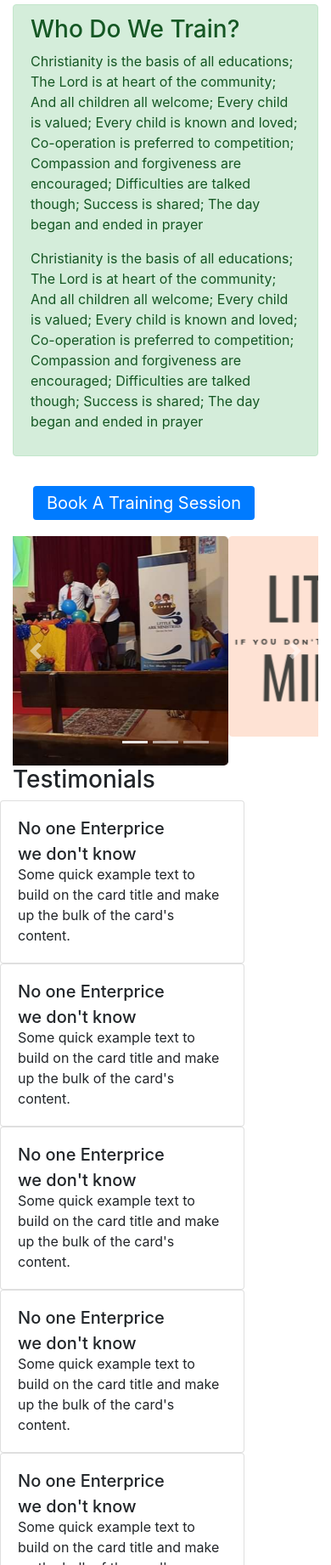
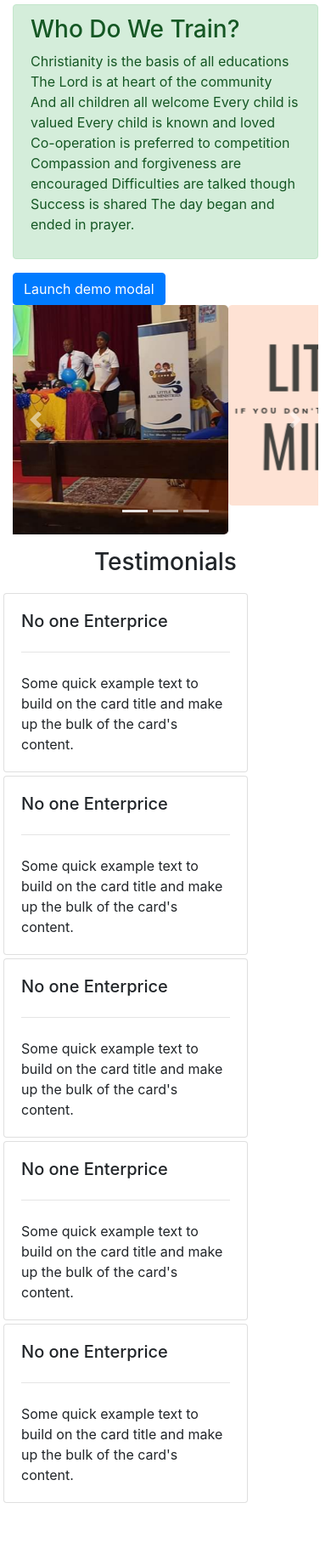
Before and after one commit to LizHackSA/Little-Ark-Ministries-Website, a plain HTML site: page training.html in a window 390 px wide. Shown: the part 158-2000 px from the top of the page at 85% size. After the commit the page ends 1927 px from the top, so only its background shows below. Drawn offline with Linux system fonts and the light colour scheme.

Commit message:
adding the book a session modal

```diff
--- a/training.html
+++ b/training.html
@@ -55,9 +55,6 @@
 		<h1 class="text-center"> Training </h1>
 
 	<div class="container">
-		<div class="col">
-
-		</div>
 		<div class="alert alert-success">
 			<!--  -->
 			<section>
@@ -69,39 +66,47 @@
 
 				<div>
 					<p>
-						Christianity is the basis of all educations;
-						The Lord is at heart of the community;
-						And all children all welcome;
-						Every child is valued;
-						Every child is known and loved;
-						Co-operation is preferred to competition;
-						Compassion and forgiveness are encouraged;
-						Difficulties are talked though;
-						Success is shared;
-						The day began and ended in prayer
+						Christianity is the basis of all educations
+						The Lord is at heart of the community
+						And all children all welcome
+						Every child is valued
+						Every child is known and loved
+						Co-operation is preferred to competition
+						Compassion and forgiveness are encouraged
+						Difficulties are talked though
+						Success is shared
+						The day began and ended in prayer.
 					</p>
 				</div>
 
-				<div>
-					<p>
-						Christianity is the basis of all educations;
-						The Lord is at heart of the community;
-						And all children all welcome;
-						Every child is valued;
-						Every child is known and loved;
-						Co-operation is preferred to competition;
-						Compassion and forgiveness are encouraged;
-						Difficulties are talked though;
-						Success is shared;
-						The day began and ended in prayer
-					</p>
-				</div>
 			</section>
 
 		</div>
 		<!-- Button for booking a session -->
-		<div class="align-items-center p-4">
-			<a class="btn-primary text-center btn-lg mb-5 rounded" id="book-a-session-link" href="/Book_A_Session"> Book A Training Session </a>
+		<!-- Button trigger modal -->
+		<button type="button" class="btn btn-primary" data-toggle="modal" data-target="#exampleModal">
+			Launch demo modal
+	  	</button>
+
+	  <!-- Modal -->
+		<div class="modal fade" id="exampleModal" tabindex="-1" role="dialog" aria-labelledby="exampleModalLabel" aria-hidden="true">
+			<div class="modal-dialog" role="document">
+			<div class="modal-content">
+				<div class="modal-header">
+				<h5 class="modal-title" id="exampleModalLabel">Modal title</h5>
+				<button type="button" class="close" data-dismiss="modal" aria-label="Close">
+					<span aria-hidden="true">&times;</span>
+				</button>
+				</div>
+				<div class="modal-body">
+				...
+				</div>
+				<div class="modal-footer">
+				<button type="button" class="btn btn-secondary" data-dismiss="modal">Close</button>
+				<button type="button" class="btn btn-primary">Save changes</button>
+				</div>
+			</div>
+			</div>
 		</div>
 
 		<!-- Images took from previous sessions -->
@@ -138,58 +143,64 @@
 		<!-- Testimonies sections -->
 		<section>
 			<div>
-				<h3> Testimonials </h3>
+				<h3 class="text-center m-3"> Testimonials </h3>
 				<div class="row">
-					<div class="card" style="width: 18rem;">
+
+					<div class="card ml-1 mt-1" style="width: 18rem;">
 						<div class="card-body">
 							<h5 class="card-title">No one Enterprice</h5>
-							<h5 class="card-subtitle">we don't know</h5>
+							<hr class="my-4">
 							<p class="card-text">
 								Some quick example text to build on the card
 								title and make up the bulk of the card's content.
 							</p>
 						</div>
 					</div>
-					<div class="card" style="width: 18rem;">
+
+					<div class="card ml-1 mt-1" style="width: 18rem;">
 						<div class="card-body">
 							<h5 class="card-title">No one Enterprice</h5>
-							<h5 class="card-subtitle">we don't know</h5>
+							<hr class="my-4">
 							<p class="card-text">
 								Some quick example text to build on the card
 								title and make up the bulk of the card's content.
 							</p>
 						</div>
 					</div>
-					<div class="card" style="width: 18rem;">
+
+					<div class="card ml-1 mt-1" style="width: 18rem;">
 						<div class="card-body">
 							<h5 class="card-title">No one Enterprice</h5>
-							<h5 class="card-subtitle">we don't know</h5>
+							<hr class="my-4">
 							<p class="card-text">
 								Some quick example text to build on the card
 								title and make up the bulk of the card's content.
 							</p>
 						</div>
 					</div>
-					<div class="card" style="width: 18rem;">
+
+					<div class="card ml-1 mt-1" style="width: 18rem;">
 						<div class="card-body">
 							<h5 class="card-title">No one Enterprice</h5>
-							<h5 class="card-subtitle">we don't know</h5>
+							<hr class="my-4">
 							<p class="card-text">
 								Some quick example text to build on the card
 								title and make up the bulk of the card's content.
 							</p>
 						</div>
 					</div>
-					<div class="card" style="width: 18rem;">
+
+					<div class="card ml-1 mt-1" style="width: 18rem;">
 						<div class="card-body">
 							<h5 class="card-title">No one Enterprice</h5>
-							<h5 class="card-subtitle">we don't know</h5>
+							<hr class="my-4">
 							<p class="card-text">
 								Some quick example text to build on the card
 								title and make up the bulk of the card's content.
 							</p>
 						</div>
 					</div>
+
 				</div>
 			</div>
 		</section>
```
